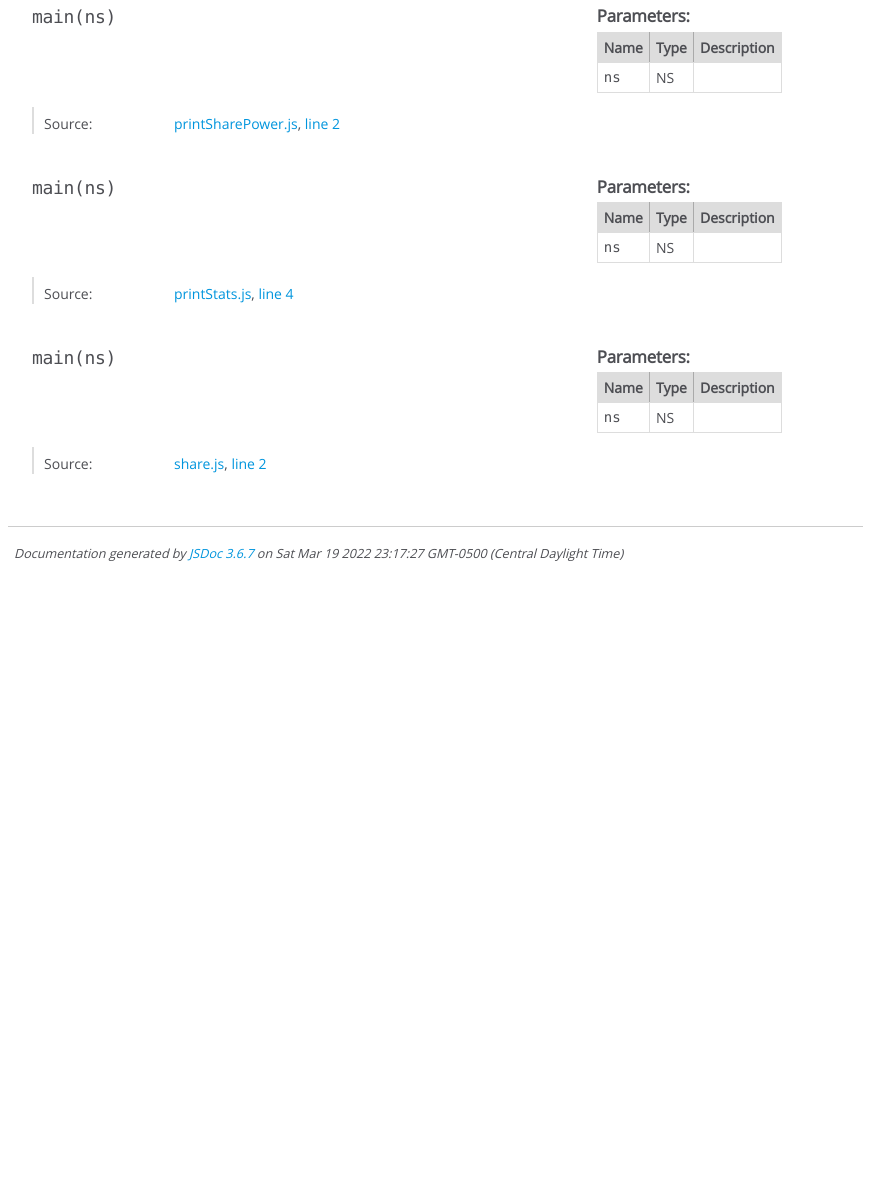
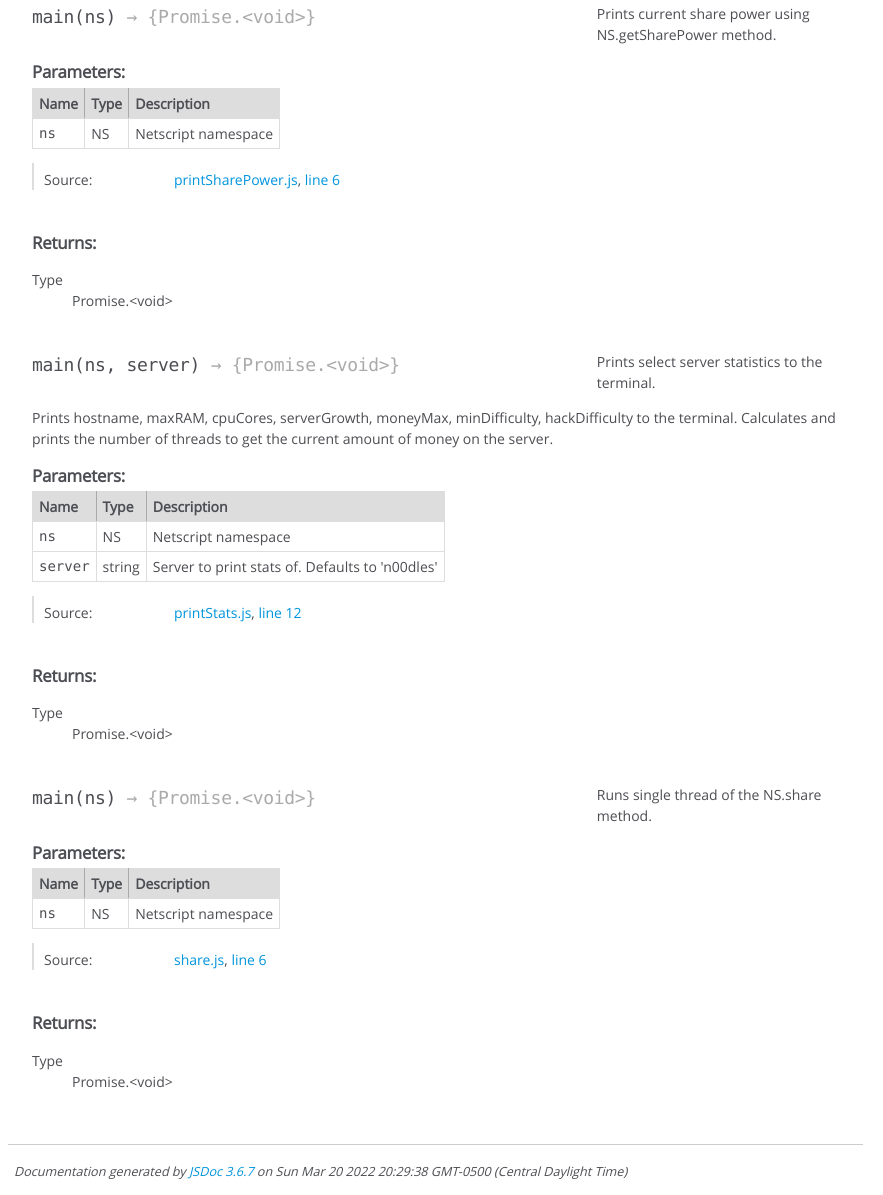
Before and after one commit to JoseALermaIII/bitburner-scripts-js, a plain HTML site: page global.html in a window 1280 px wide. Shown: the part 1056-2251 px from the top of the page, without its empty margins (0-883 px from the left). Before the commit the page ends 1634 px from the top, so only its background shows below. Drawn offline with Linux system fonts and the light colour scheme.

Commit message:
rebuilt to v0.2.0

```diff
--- a/global.html
+++ b/global.html
@@ -506,12 +506,16 @@
 
 
 
-    <h4 class="name" id="main"><span class="type-signature"></span>main<span class="signature">(ns)</span><span class="type-signature"></span></h4>
+    <h4 class="name" id="main"><span class="type-signature"></span>main<span class="signature">(ns)</span><span class="type-signature"> &rarr; {Promise.&lt;void>}</span></h4>
 
 
 
 
 
+
+<div class="description">
+    <p>Prints current share power using NS.getSharePower method.</p>
+</div>
 
 
 
@@ -562,7 +566,7 @@
 
 
 
-            <td class="description last"></td>
+            <td class="description last"><p>Netscript namespace</p></td>
         </tr>
 
 
@@ -603,7 +607,7 @@
 
     <dt class="tag-source">Source:</dt>
     <dd class="tag-source"><ul class="dummy"><li>
-        <a href="printSharePower.js.html">printSharePower.js</a>, <a href="printSharePower.js.html#line2">line 2</a>
+        <a href="printSharePower.js.html">printSharePower.js</a>, <a href="printSharePower.js.html#line6">line 6</a>
     </li></ul></dd>
 
 
@@ -628,6 +632,22 @@
 
 
 
+<h5>Returns:</h5>
+
+
+
+
+<dl>
+    <dt>
+        Type
+    </dt>
+    <dd>
+
+<span class="param-type">Promise.&lt;void></span>
+
+
+    </dd>
+</dl>
 
 
 
@@ -639,12 +659,22 @@
 
 
 
-    <h4 class="name" id="main"><span class="type-signature"></span>main<span class="signature">(ns)</span><span class="type-signature"></span></h4>
+
+
+    <h4 class="name" id="main"><span class="type-signature"></span>main<span class="signature">(ns, server)</span><span class="type-signature"> &rarr; {Promise.&lt;void>}</span></h4>
+
+
+
+    <p class="summary"><p>Prints select server statistics to the terminal.</p></p>
 
 
 
 
-
+<div class="description">
+    <p>Prints hostname, maxRAM, cpuCores, serverGrowth, moneyMax, minDifficulty, hackDifficulty to
+the terminal. Calculates and prints the number of threads to get the current amount of money
+on the server.</p>
+</div>
 
 
 
@@ -695,7 +725,30 @@
 
 
 
-            <td class="description last"></td>
+            <td class="description last"><p>Netscript namespace</p></td>
+        </tr>
+
+
+
+        <tr>
+
+                <td class="name"><code>server</code></td>
+
+
+            <td class="type">
+
+
+<span class="param-type">string</span>
+
+
+
+            </td>
+
+
+
+
+
+            <td class="description last"><p>Server to print stats of. Defaults to 'n00dles'</p></td>
         </tr>
 
 
@@ -736,7 +789,7 @@
 
     <dt class="tag-source">Source:</dt>
     <dd class="tag-source"><ul class="dummy"><li>
-        <a href="printStats.js.html">printStats.js</a>, <a href="printStats.js.html#line4">line 4</a>
+        <a href="printStats.js.html">printStats.js</a>, <a href="printStats.js.html#line12">line 12</a>
     </li></ul></dd>
 
 
@@ -761,6 +814,22 @@
 
 
 
+<h5>Returns:</h5>
+
+
+
+
+<dl>
+    <dt>
+        Type
+    </dt>
+    <dd>
+
+<span class="param-type">Promise.&lt;void></span>
+
+
+    </dd>
+</dl>
 
 
 
@@ -772,12 +841,18 @@
 
 
 
-    <h4 class="name" id="main"><span class="type-signature"></span>main<span class="signature">(ns)</span><span class="type-signature"></span></h4>
+
+
+    <h4 class="name" id="main"><span class="type-signature"></span>main<span class="signature">(ns)</span><span class="type-signature"> &rarr; {Promise.&lt;void>}</span></h4>
 
 
 
 
 
+
+<div class="description">
+    <p>Runs single thread of the NS.share method.</p>
+</div>
 
 
 
@@ -828,7 +903,7 @@
 
 
 
-            <td class="description last"></td>
+            <td class="description last"><p>Netscript namespace</p></td>
         </tr>
 
 
@@ -869,7 +944,7 @@
 
     <dt class="tag-source">Source:</dt>
     <dd class="tag-source"><ul class="dummy"><li>
-        <a href="share.js.html">share.js</a>, <a href="share.js.html#line2">line 2</a>
+        <a href="share.js.html">share.js</a>, <a href="share.js.html#line6">line 6</a>
     </li></ul></dd>
 
 
@@ -892,6 +967,24 @@
 
 
 
+
+
+<h5>Returns:</h5>
+
+
+
+
+<dl>
+    <dt>
+        Type
+    </dt>
+    <dd>
+
+<span class="param-type">Promise.&lt;void></span>
+
+
+    </dd>
+</dl>
 
 
 
@@ -921,7 +1014,7 @@
 <br class="clear">
 
 <footer>
-    Documentation generated by <a href="https://github.com/jsdoc/jsdoc">JSDoc 3.6.7</a> on Sat Mar 19 2022 23:17:27 GMT-0500 (Central Daylight Time)
+    Documentation generated by <a href="https://github.com/jsdoc/jsdoc">JSDoc 3.6.7</a> on Sun Mar 20 2022 20:29:38 GMT-0500 (Central Daylight Time)
 </footer>
 
 <script> prettyPrint(); </script>
```
Also changed, not shown: index.html (+1 -1 lines), printSharePower.js.html (+6 -2 lines), printStats.js.html (+22 -16 lines), share.js.html (+6 -2 lines), shutdown.js.html (+1 -1 lines), startup.js.html (+1 -1 lines).
